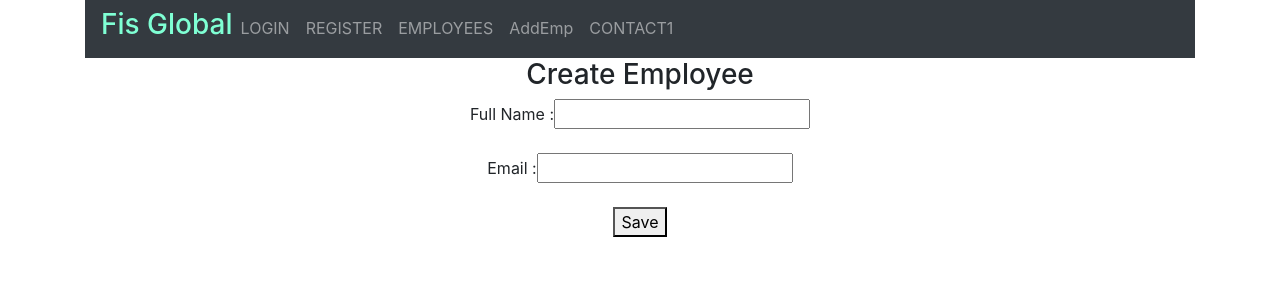
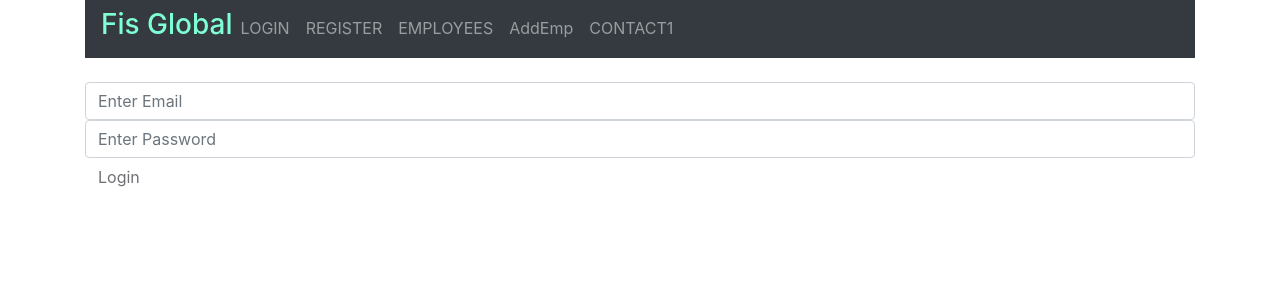
Before and after one commit to sandeepsomavarapu/Angular_Stuff, an Angular app: page /mform in a window 1280 px wide. Shown: the top 300 px of the page. Built offline with nearby package versions, Linux system fonts and the light colour scheme.

Commit message:
model driven with validations

```diff
--- a/src/app/model-driven/model-driven.component.html
+++ b/src/app/model-driven/model-driven.component.html
@@ -1,8 +1,14 @@
-<div align='center'>
-    <form [formGroup]="employeeForm" (ngSubmit)="onSubmit()">
-      <h3>Create Employee</h3>
-      Full Name :<input type="text" formControlName="fullName"><br><br>
-      Email :<input type="text" formControlName="email"><br><br>
-               <button type="submit">Save</button>
-    </form>
+<div class="container">
+  <br />
+  <form (ngSubmit)='loginUser()' [formGroup]='loginForm' novalidate class="form">
+  <input formControlName='email' type="text" class="form-control" placeholder="Enter Email" />
+  <div class="alert alert-danger" *ngIf="loginForm.get('email').hasError('required') && loginForm.get('email').touched">
+  Email is required
   </div>
+  <input formControlName='password' type="password" class="form-control" placeholder="Enter Password" />
+  <div class="alert alert-danger" *ngIf=" !loginForm.get('password').valid && loginForm.get('email').touched">
+  Password is required and should less than or equal to 8 characters
+  </div>
+  <button [disabled]='loginForm.invalid' class="btn btn-default">Login</button>
+  </form>
+ </div>
--- a/src/app/model-driven/model-driven.component.ts
+++ b/src/app/model-driven/model-driven.component.ts
@@ -1,5 +1,5 @@
 import { Component } from '@angular/core';
-import { FormGroup, FormControl } from '@angular/forms';
+import { FormGroup, FormControl, Validators } from '@angular/forms';
 
 @Component({
   selector: 'app-model-driven',
@@ -8,18 +8,15 @@ import { FormGroup, FormControl } from '@angular/forms';
 })
 export class ModelDrivenComponent {
   // This FormGroup contains fullName and Email form controls
-  employeeForm: FormGroup;
+  loginForm: FormGroup;
   constructor() {
-    this.employeeForm = new FormGroup({
-      fullName: new FormControl(),
-      email: new FormControl()
+    this.loginForm = new FormGroup({
+      email: new FormControl(null, [Validators.required, Validators.minLength(4)]),
+      password: new FormControl(null, [Validators.required, Validators.maxLength(8)])
     });
   }
-  onSubmit(): void {
-    console.log(this.employeeForm)
-
-    console.log(this.employeeForm.controls.fullName.value);
-    alert(this.employeeForm.get("email").value);
-
+  loginUser() {
+    console.log(this.loginForm.status);
+    console.log(this.loginForm.value);
   }
 }
```
